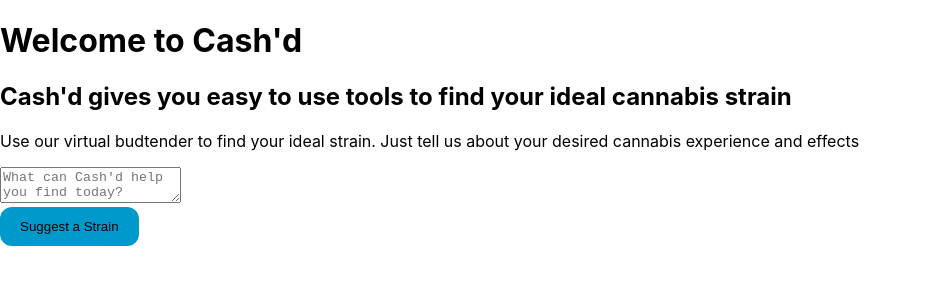
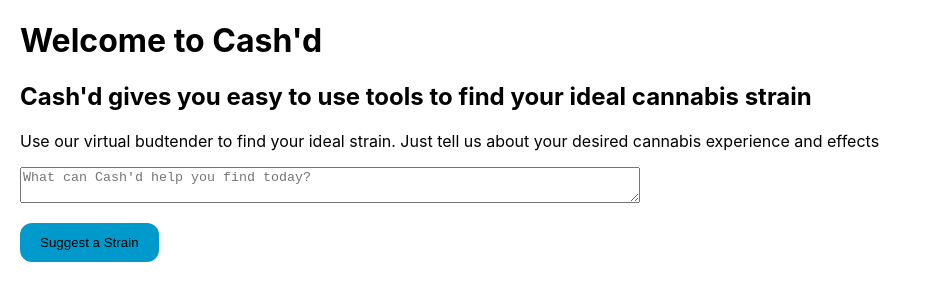
Before and after one commit to dawnkelly09/cashd-app-v1, a React (Create React App) app: page / in a window 1280 px wide. Shown: the top 300 px of the page, without its empty margins (0-942 px from the left). Built offline with nearby package versions, Linux system fonts and the light colour scheme.

Commit message:
adds onClick to button component

```diff
--- a/package.json
+++ b/package.json
@@ -6,6 +6,7 @@
     "@testing-library/jest-dom": "^5.16.5",
     "@testing-library/react": "^13.4.0",
     "@testing-library/user-event": "^13.5.0",
+    "openai": "^3.1.0",
     "react": "^18.2.0",
     "react-dom": "^18.2.0",
     "react-scripts": "5.0.1",
--- a/src/App.js
+++ b/src/App.js
@@ -1,17 +1,23 @@
 import Header from './components/Header'
 import Button from './components/Button'
 import TextArea from './components/TextArea'
-import { useState } from 'react'
+//import generateAction from './generate'
+//import { useState } from 'react'
+
 
 function App() {
 
-
-
+  const onClick = () => {
+    console.log('click')
+  }
   return (
     <div className='container'>
       <Header title="Welcome to Cash'd" />
       <TextArea />
-      <Button color="#0099CC" text="Suggest a Strain"/>
+      <Button color='#0099cc'
+              text='Suggest a Strain'
+              onClick={onClick} />
+
 
 
     </div>
--- a/src/components/Button.js
+++ b/src/components/Button.js
@@ -1,14 +1,22 @@
+import PropTypes from 'prop-types'
 
+const Button = ({ color, text, onClick }) => {
+  return <button
+            onClick={onClick}
+            className='btn'
+            style = {{backgroundColor: color}}>
+              {text}
+        </button>
+}
 
-const Button = ({ color, text }) => {
-  return (
-    <button
-      style={{ backgroundColor: color }}
-      className='btn'
-      onClick={null}>
-        {text}
-    </button>
-  )
+Button.defaultProps = {
+  color: '#0099cc',
+}
+
+Button.propTypes = {
+  test: PropTypes.string,
+  color: PropTypes.string,
+  onClick: PropTypes.func,
 }
 
 export default Button
--- a/src/components/TextArea.js
+++ b/src/components/TextArea.js
@@ -1,22 +1,15 @@
-import React, { useState } from 'react';
 
 const TextArea = () => {
 
-    const [userInput, setUserInput] = useState('')
-
-    const onUserChangedText = (event) => {
-        //tests the text input is working
-      //console.log(event.target.value)
-      setUserInput(event.target.value)
-    };
-
   return (
     <div className="prompt-container">
-        <textarea placeholder="What can Cash'd help you find today?"
+      <textarea placeholder="What can Cash'd help you find today?"
         className='prompt-box'
-        value={userInput}
-        onChange={onUserChangedText} />
+        /*value={userInput}
+        onChange={onUserChangedText}*/ />
     </div>
+
+
   )
 }
 
--- a/src/index.css
+++ b/src/index.css
@@ -1,5 +1,5 @@
 body {
-  margin: 0;
+  margin: 20px;
   font-family: -apple-system, BlinkMacSystemFont, 'Segoe UI', 'Roboto', 'Oxygen',
     'Ubuntu', 'Cantarell', 'Fira Sans', 'Droid Sans', 'Helvetica Neue',
     sans-serif;
@@ -20,6 +20,7 @@
   padding-left: 20px;
   padding-right: 20px;
   border-radius: 12px;
+  margin-top: 20px;
 }
 
 .container{
@@ -31,13 +32,15 @@
 }
 
 .prompt-container{
-
+  display: flex;
+  flex-direction: column;
+  max-width: 50%;
 }
 
-.prompt-container: focus{
+/*.prompt-container: focus{
   border: 1px;
   border-color: #0099CC;
-}
+}*/
 
 .prompt-box{
 
```
Also changed, not shown: 2 other files (tests, documents, lock files or other folders).
